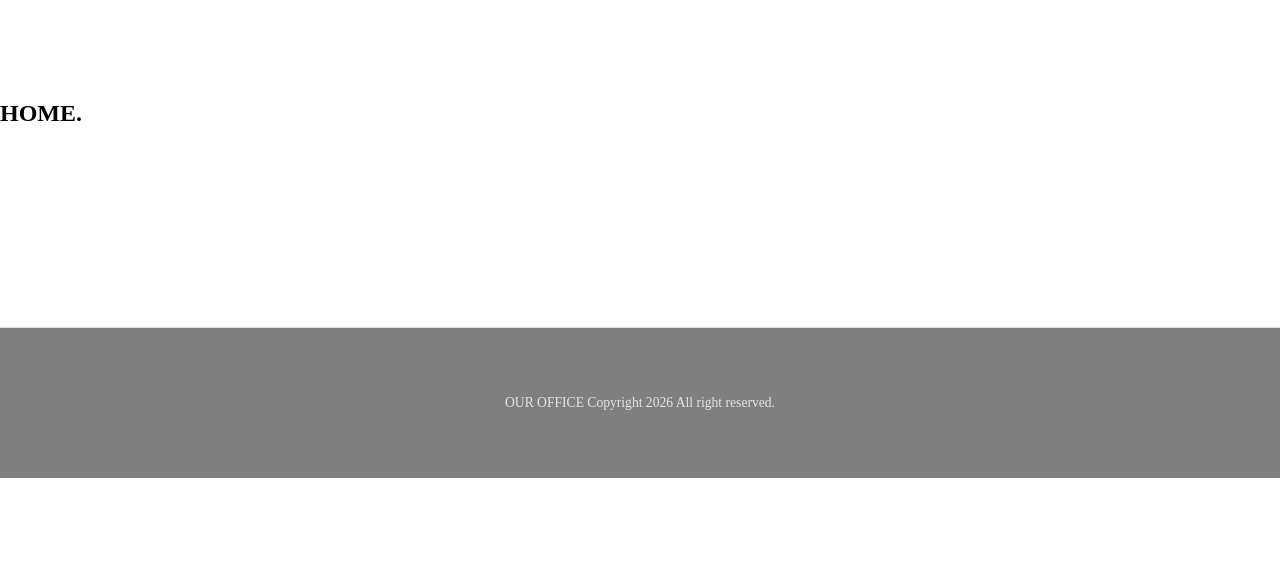
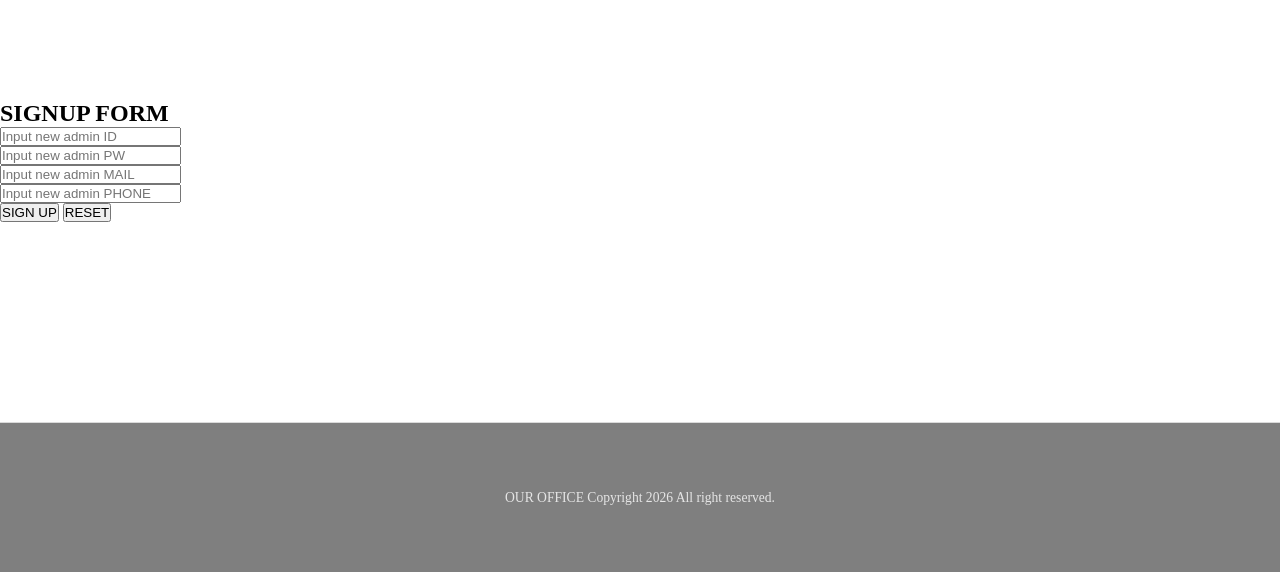
Before and after one commit to kgh260910/HomeVaccinPjt, a Java web app: page /view/member/signup_form.jsp in a window 1280 px wide. Shown: the part 122-694 px from the top of the page. Run offline with Tomcat 11, a stand-in JSP engine, Linux system fonts and the light colour scheme.

Commit message:
인풋세팅

```diff
--- a/src/main/webapp/view/member/signup_form.jsp
+++ b/src/main/webapp/view/member/signup_form.jsp
@@ -13,8 +13,22 @@
 	<jsp:include page="../include/nav.jsp"/>
 
 	<section>
-		<div>
-			<h1>HOME.</h1>
+		<div class="section_wrap">
+			<h1>SIGNUP FORM</h1>
+
+			<form action="<%= request.getContextPath() %>/signup_confirm.mem" method="post" name="signup_form">
+
+				<input type="text" name="admin_id" placeholder="Input new admin ID">
+				<br>
+				<input type="password" name="admin_pw" placeholder="Input new admin PW">
+				<br>
+				<input type="eamil" name="admin_mail" placeholder="Input new admin MAIL">
+				<br>
+				<input type="text" name="admin_phone" placeholder="Input new admin PHONE">
+				<br>
+				<input type="button" value="SIGN UP" onclick="signupForm();">
+				<input type="reset" value="RESET">
+			</form>
 		</div>
 	</section>
 
```
